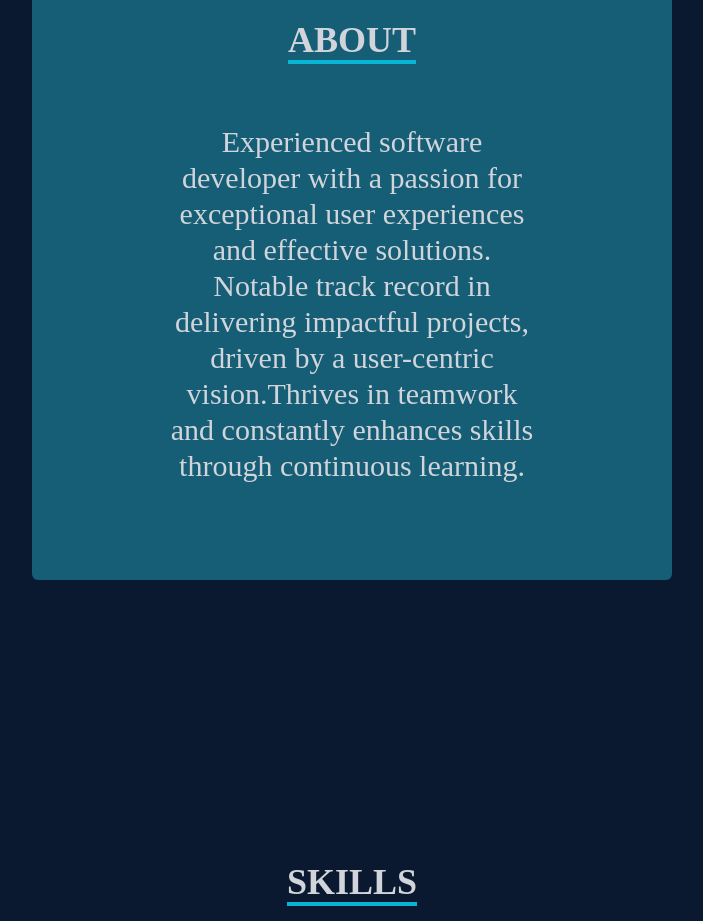
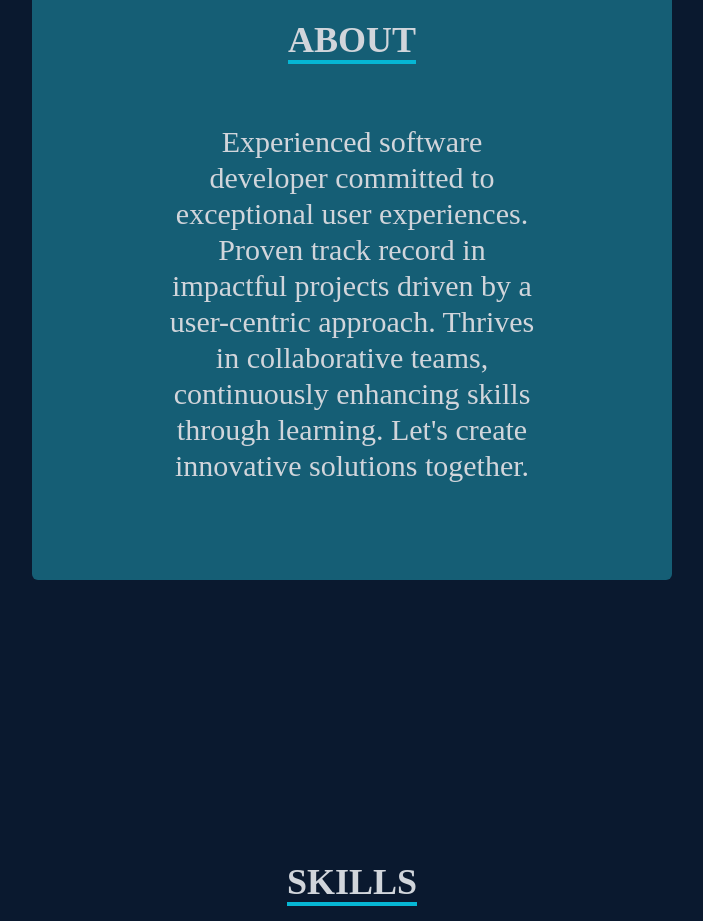
Before and after one commit to sabbatj/react-portfolio-js, a React (Create React App) app: page / in a window 1280 px wide. Shown: the part 940-1861 px from the top of the page, without its empty margins (288-991 px from the left). Built offline with nearby package versions, Linux system fonts and the light colour scheme.

Commit message:
Update about.screen.tsx

```diff
--- a/src/screens/about/about.screen.tsx
+++ b/src/screens/about/about.screen.tsx
@@ -9,7 +9,7 @@ const About = () => {
             </div>
             <div className="text-center">
               <p className="text-lg sm:text-3xl">
-                Experienced software developer with a passion for exceptional user experiences and effective solutions. Notable track record in delivering impactful projects, driven by a user-centric vision.Thrives in teamwork and constantly enhances skills through continuous learning.
+                Experienced software developer committed to exceptional user experiences. Proven track record in impactful projects driven by a user-centric approach. Thrives in collaborative teams, continuously enhancing skills through learning. Let's create innovative solutions together.
               </p>
             </div>
           </div>
```
